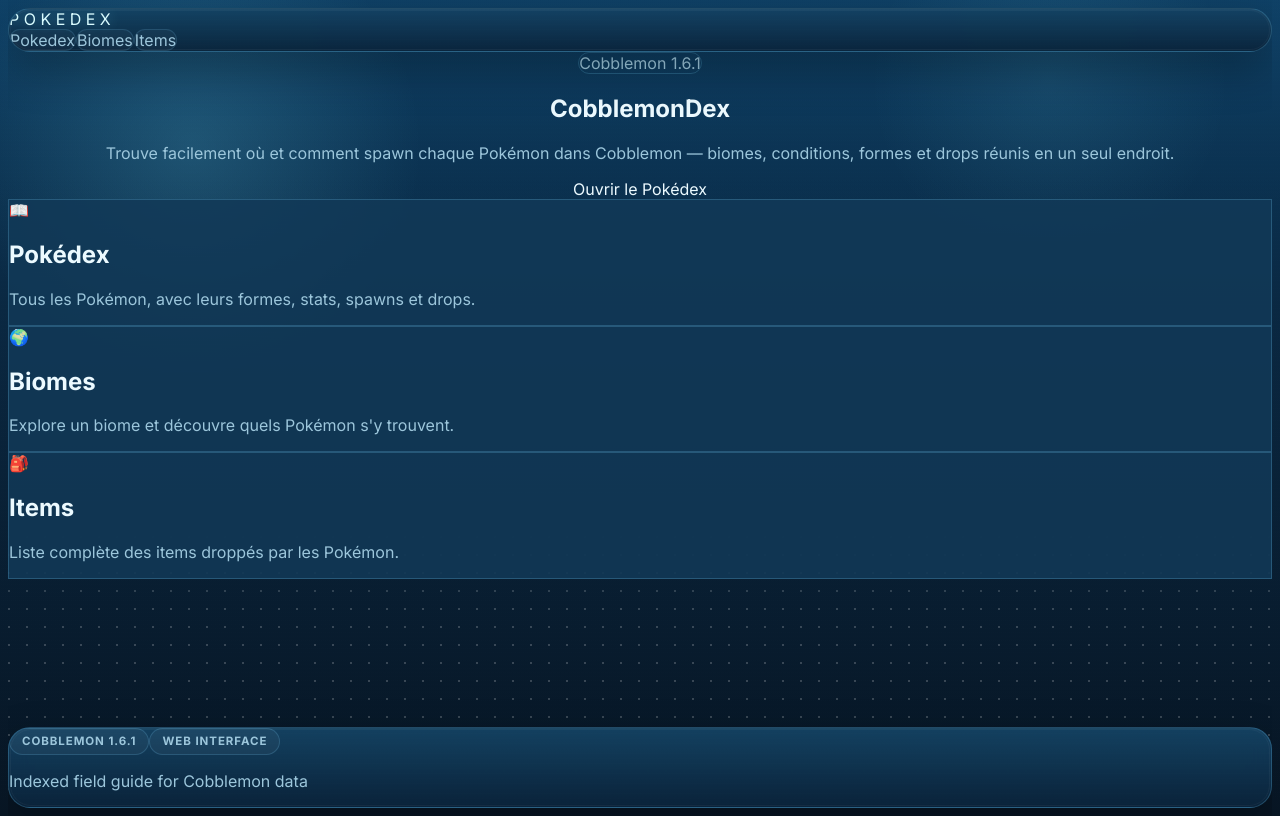
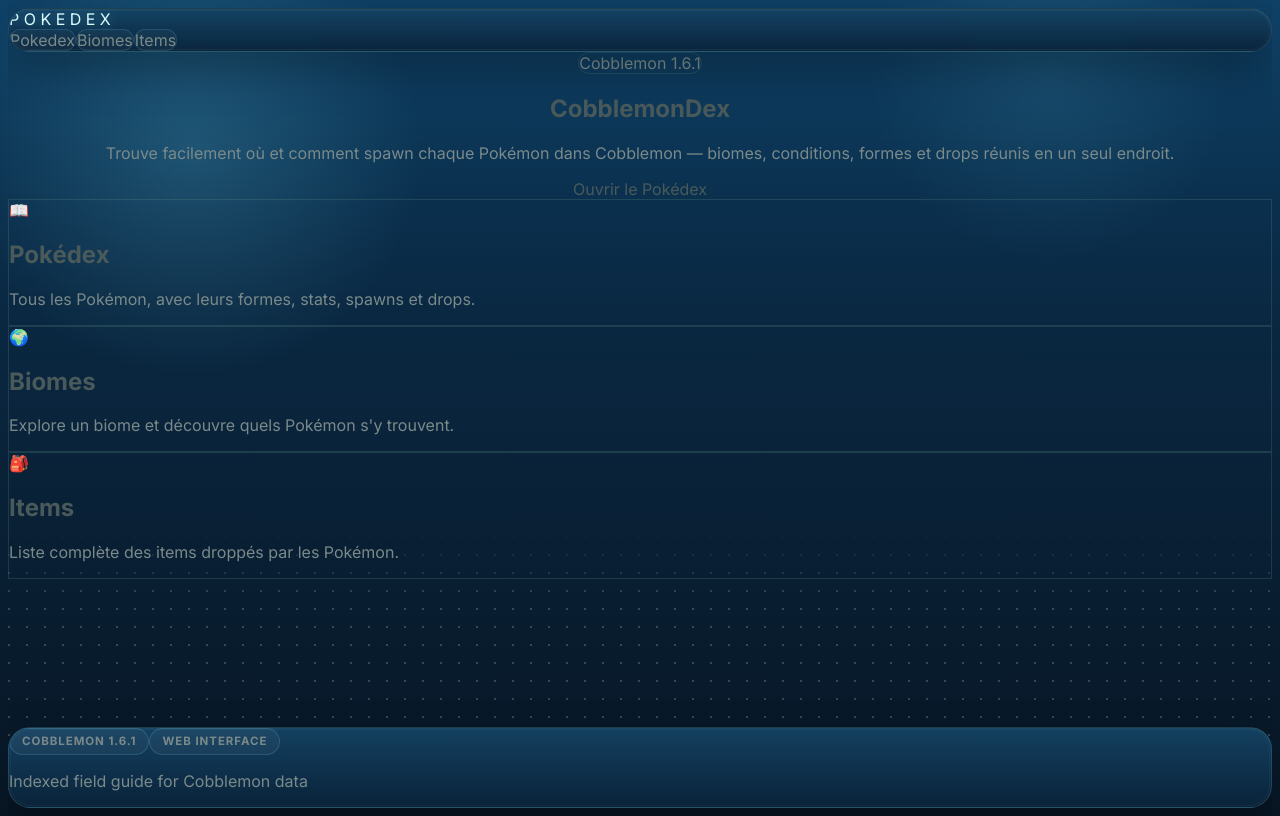
Before and after one commit to Camboni1/tfe_cobblemon_front, a Next.js app: page / in a window 1280 px wide. Built offline with nearby package versions, Linux system fonts and the light colour scheme.

Commit message:
feat: update global styles with new color scheme and improved design elements

```diff
--- a/src/app/globals.css
+++ b/src/app/globals.css
@@ -11,21 +11,27 @@
    ============================================================ */
 
 :root {
-  --color-bg-base: #071523;
-  --color-bg-card: rgba(18, 58, 88, 0.86);
-  --color-bg-card-strong: rgba(16, 64, 97, 0.96);
-  --color-bg-nav: rgba(8, 29, 46, 0.94);
+  /* Fond */
+  --color-bg-base: #c9e6d4;
+  --color-bg-grid: rgba(255, 255, 255, 0.35);
+  --color-bg-surface: #ffffff;
+  --color-bg-soft: #effaf3;
 
-  --color-accent: #74e4ff;
-  --color-accent-strong: #c9fbff;
-  --color-accent-soft: rgba(116, 228, 255, 0.16);
+  /* Accent turquoise HOME */
+  --color-primary: #3ebaa0;
+  --color-primary-strong: #2d9a84;
+  --color-primary-soft: #d4f0e5;
 
-  --color-border: rgba(120, 214, 255, 0.22);
-  --color-border-strong: rgba(120, 214, 255, 0.42);
+  /* Texte */
+  --color-text-primary: #4a5a5a;
+  --color-text-secondary: #7a8a8a;
+  --color-text-muted: #a0b0b0;
 
-  --color-text-primary: #ecfaff;
-  --color-text-secondary: #9cc6db;
-  --color-text-muted: #6e95ad;
+  /* Bordures et ombres douces */
+  --color-border: rgba(120, 180, 160, 0.18);
+  --color-border-strong: rgba(120, 180, 160, 0.35);
+  --shadow-card: 0 1px 3px rgba(60, 100, 80, 0.06),
+  0 6px 16px rgba(60, 100, 80, 0.08);
 }
 
 /* ============================================================
```
